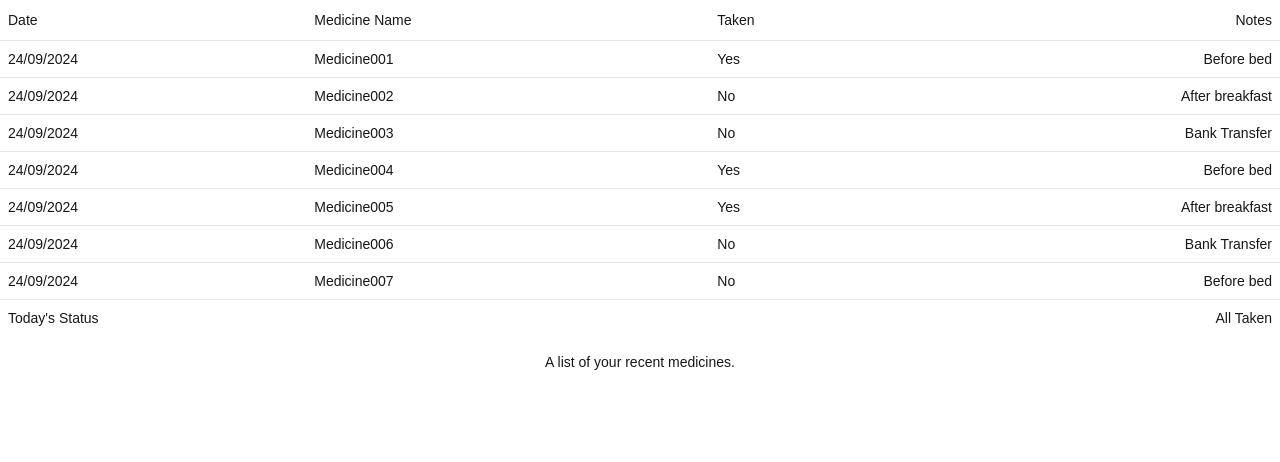
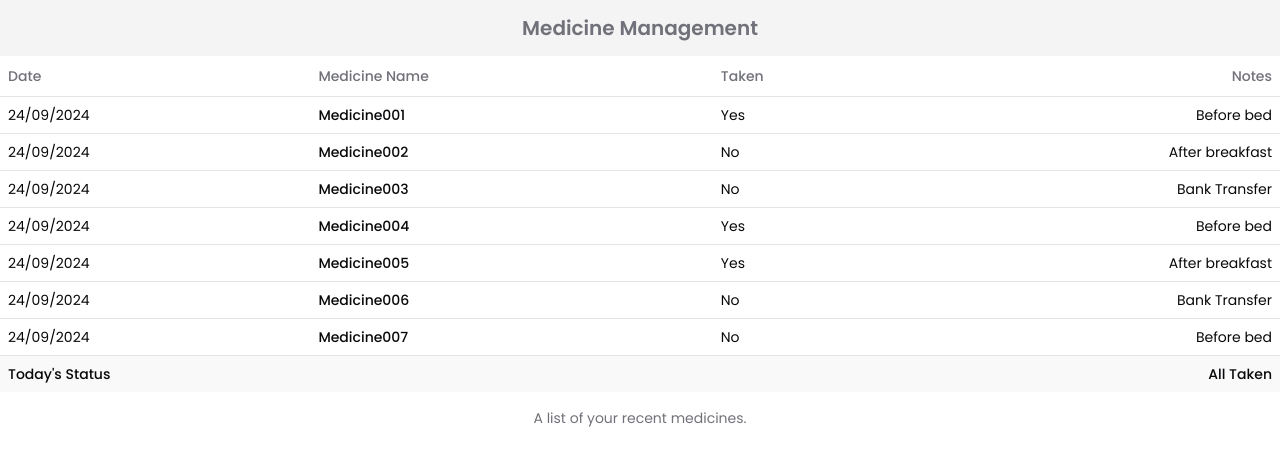
Before and after one commit to shiwanshudev/medicine-management, a Next.js app: page / in a window 1280 px wide. Shown: the top 462 px of the page. Built offline with nearby package versions, Linux system fonts and the light colour scheme.

Commit message:
Add navbar and configure font

```diff
--- a/app/globals.css
+++ b/app/globals.css
@@ -2,26 +2,74 @@
 @tailwind components;
 @tailwind utilities;
 
-:root {
-  --background: #ffffff;
-  --foreground: #171717;
+*,
+body,
+html {
+  margin: 0;
+  padding: 0;
 }
 
-@media (prefers-color-scheme: dark) {
+@layer base {
   :root {
-    --background: #0a0a0a;
-    --foreground: #ededed;
+    --background: 0 0% 100%;
+    --foreground: 240 10% 3.9%;
+    --card: 0 0% 100%;
+    --card-foreground: 240 10% 3.9%;
+    --popover: 0 0% 100%;
+    --popover-foreground: 240 10% 3.9%;
+    --primary: 240 5.9% 10%;
+    --primary-foreground: 0 0% 98%;
+    --secondary: 240 4.8% 95.9%;
+    --secondary-foreground: 240 5.9% 10%;
+    --muted: 240 4.8% 95.9%;
+    --muted-foreground: 240 3.8% 46.1%;
+    --accent: 240 4.8% 95.9%;
+    --accent-foreground: 240 5.9% 10%;
+    --destructive: 0 84.2% 60.2%;
+    --destructive-foreground: 0 0% 98%;
+    --border: 240 5.9% 90%;
+    --input: 240 5.9% 90%;
+    --ring: 240 10% 3.9%;
+    --chart-1: 12 76% 61%;
+    --chart-2: 173 58% 39%;
+    --chart-3: 197 37% 24%;
+    --chart-4: 43 74% 66%;
+    --chart-5: 27 87% 67%;
+    --radius: 0.5rem;
+  }
+  .dark {
+    --background: 240 10% 3.9%;
+    --foreground: 0 0% 98%;
+    --card: 240 10% 3.9%;
+    --card-foreground: 0 0% 98%;
+    --popover: 240 10% 3.9%;
+    --popover-foreground: 0 0% 98%;
+    --primary: 0 0% 98%;
+    --primary-foreground: 240 5.9% 10%;
+    --secondary: 240 3.7% 15.9%;
+    --secondary-foreground: 0 0% 98%;
+    --muted: 240 3.7% 15.9%;
+    --muted-foreground: 240 5% 64.9%;
+    --accent: 240 3.7% 15.9%;
+    --accent-foreground: 0 0% 98%;
+    --destructive: 0 62.8% 30.6%;
+    --destructive-foreground: 0 0% 98%;
+    --border: 240 3.7% 15.9%;
+    --input: 240 3.7% 15.9%;
+    --ring: 240 4.9% 83.9%;
+    --chart-1: 220 70% 50%;
+    --chart-2: 160 60% 45%;
+    --chart-3: 30 80% 55%;
+    --chart-4: 280 65% 60%;
+    --chart-5: 340 75% 55%;
   }
 }
 
-body {
-  color: var(--foreground);
-  background: var(--background);
-  font-family: Arial, Helvetica, sans-serif;
-}
-
-@layer utilities {
-  .text-balance {
-    text-wrap: balance;
+@layer base {
+  * {
+    @apply border-border;
+  }
+  body {
+    @apply bg-background text-foreground;
   }
 }
--- a/app/layout.tsx
+++ b/app/layout.tsx
@@ -1,18 +1,12 @@
 import type { Metadata } from "next";
-import localFont from "next/font/local";
+import { Poppins } from "next/font/google";
 import "./globals.css";
+import Navbar from "@/components/navbar";
 
-const geistSans = localFont({
-  src: "./fonts/GeistVF.woff",
-  variable: "--font-geist-sans",
-  weight: "100 900",
+const poppins = Poppins({
+  weight: ["100", "200", "300", "400", "500", "600", "700", "800", "900"],
+  subsets: ["latin"],
 });
-const geistMono = localFont({
-  src: "./fonts/GeistMonoVF.woff",
-  variable: "--font-geist-mono",
-  weight: "100 900",
-});
-
 export const metadata: Metadata = {
   title: "Medicine Management",
   description: "Never ever miss your medicines now!",
@@ -25,9 +19,8 @@
 }>) {
   return (
     <html lang="en">
-      <body
-        className={`${geistSans.variable} ${geistMono.variable} antialiased`}
-      >
+      <body className={`${poppins.className} antialiased`}>
+        <Navbar />
         {children}
       </body>
     </html>
--- /dev/null
+++ b/components/navbar.tsx
@@ -0,0 +1,11 @@
+import Link from "next/link";
+
+export default function Navbar() {
+  return (
+    <div className="h-14 flex items-center justify-center bg-zinc-100">
+      <Link href={"/"} className="font-semibold text-xl text-zinc-500">
+        Medicine Management
+      </Link>
+    </div>
+  );
+}
```
